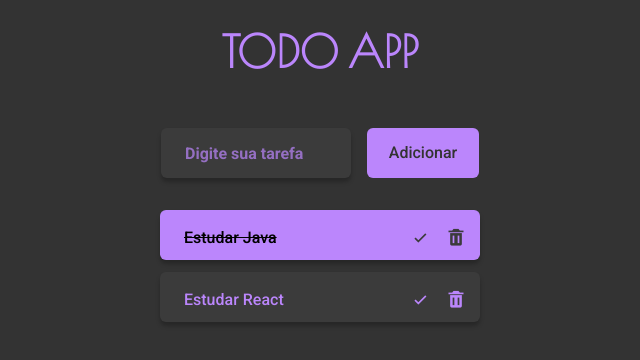
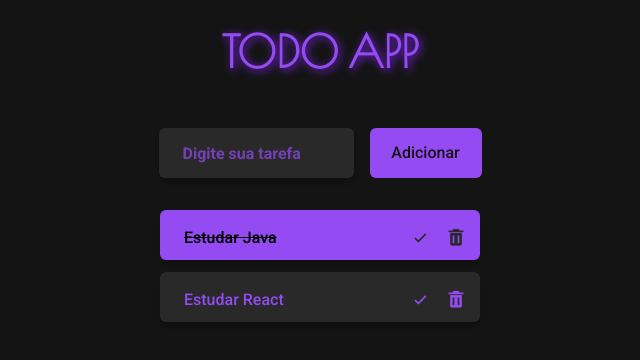
Before and after one commit to dev-jefferson-souza/Todo-App---React, a React (Vite) app: page / in a window 1280 px wide. Shown: the top 360 px of the page, without its empty margins (320-960 px from the left). Built offline with nearby package versions, Linux system fonts and the light colour scheme.

Commit message:
Deixando as cores mais vivas
As cores agora estão mais contrastantes. Também foi adicionado uma sombra no botão de adicionar.

```diff
--- a/src/styles/index.js
+++ b/src/styles/index.js
@@ -12,16 +12,18 @@ export const GlobalStyle = createGlobalStyle`
         --cor-sombra: rgba(0,0,0, 0.25);
 
         //Variáveis de cores - LIGTH MODE
-        --cor-primaria: #BB86FC;
-        --cor-background: rgb(249,249,249);
+        /* --cor-primaria: #BB86FC;
+        --cor-background: rgb(245,245,245);
         --cor-secundaria: #fff;
         --cor-complementar-1: #000000;
+        --cor-complementar-2: rgb(96, 57, 145) */
 
         //Variáveis de cores - DARK MODE
-        --cor-primaria: #BB86FC;
-        --cor-background: hsl(0,0%,20.0%);
-        --cor-secundaria: hsl(0,0%,23.0%);
+        --cor-primaria: rgb(149, 75, 242);
+        --cor-background: hsl(0,0%,8.0%);
+        --cor-secundaria: hsl(0,0%,16.0%);
         --cor-complementar-1: #e5e5e5;
+        --cor-complementar-2: rgb(132, 35, 252);
 }
 `;
 
@@ -42,12 +44,13 @@ export const Container = styled.div`
         font-size: 2.75rem;
         line-height: 4.5rem;
         color: var(--cor-primaria);
+        filter: drop-shadow(2px 2px 4px var(--cor-complementar-2));
     }
 `;
 
 export const Input = styled.input`
     padding:  0.5rem 1.5rem;
-    width: 190px;
+    width: 195px;
     height: 50px;
 
     background-color: var(--cor-secundaria);
@@ -93,7 +96,8 @@ export const Button = styled.button`
     cursor: pointer;
 
     &:active, :hover, :focus{
-            opacity: 0.8;
+            opacity: 0.7;
+            box-shadow: 0px 0px 12px 5px var(--cor-complementar-2);
         }
 
     //Interior Button
@@ -139,7 +143,7 @@ export const Item = styled.li`
         cursor: pointer;
 
         &:active, :hover, :focus{
-            opacity: 0.6;
+            opacity: 0.5;
         }
 
 
```
